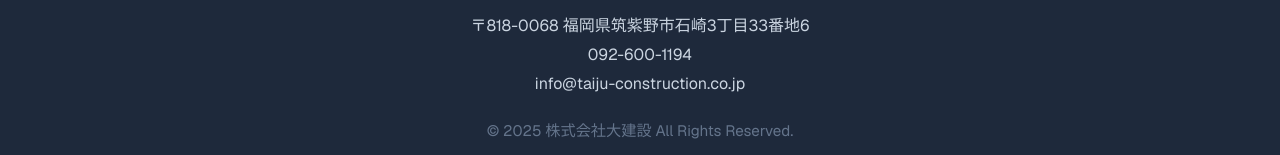
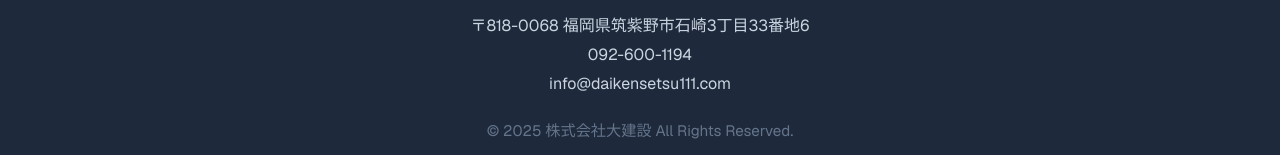
Before and after one commit to koteharyu/daiken_hp, a Next.js app: page / in a window 1280 px wide. Shown: the part 3526-3681 px from the top of the page. Built offline with nearby package versions, Linux system fonts and the light colour scheme.

Commit message:
メアドを有効化

```diff
--- a/src/app/page.tsx
+++ b/src/app/page.tsx
@@ -165,7 +165,7 @@
           <div className={styles.contactDetails}>
             <div className={styles.contactInfo}>
               <div><a href="tel:0926001194">📞 092-600-1194</a></div>
-              <div>✉️ info@daikensetsu111.com</div>
+              <div><a href="mailto:info@daikensetsu111.com">✉️ info@daikensetsu111.com</a></div>
               <div>🏢 〒818-0068 福岡県筑紫野市石崎3丁目33番地6</div>
             </div>
             <div className={styles.mapEmbed}>
@@ -196,7 +196,7 @@
         <div className={styles.footerContact}>
           <div>〒818-0068 福岡県筑紫野市石崎3丁目33番地6</div>
           <div><a href="tel:0926001194">092-600-1194</a></div>
-          <div>info@taiju-construction.co.jp</div>
+          <div><a href="mailto:info@daikensetsu111.com">info@daikensetsu111.com</a></div>
         </div>
         <div className={styles.copyright}>
           © 2025 株式会社大建設 All Rights Reserved.
```
